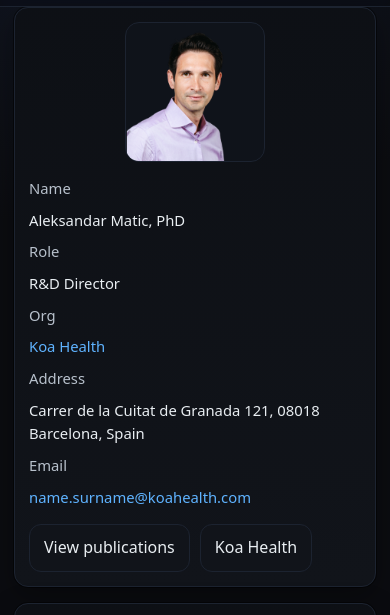
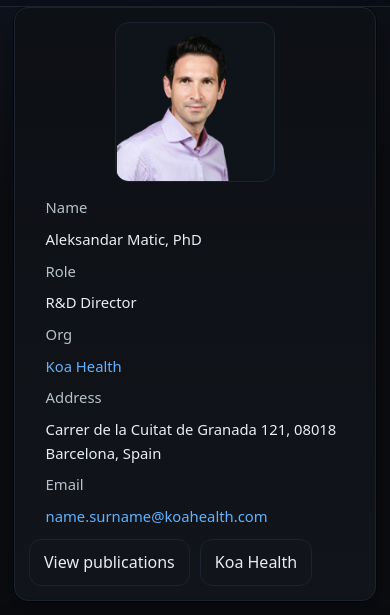
Before and after one commit to aleksmatic/matic.im, a plain HTML site: page index.html in a window 390 px wide. Shown: the part 85-700 px from the top of the page. Drawn offline with Linux system fonts and the light colour scheme.

Commit message:
Add files via upload

```diff
--- a/styles.css
+++ b/styles.css
@@ -132,15 +132,20 @@ h3 {
 
 /* --- Avatar fix --- */
 .avatar {
-  width: 140px;
+  width: 160px;
   aspect-ratio: 1 / 1;
   border-radius: 14px;
   display: block;
   object-fit: cover;
   border: 1px solid var(--border);
   background: #0f131a;
-  margin: 0 auto 14px auto; /* centers image horizontally */
+
+  /* centers inside its card */
+  margin-left: auto;
+  margin-right: auto;
+  margin-bottom: 14px;
 }
+
 
 /* --- Details fix --- */
 .kv {
@@ -210,3 +215,14 @@ footer {
 .small {
   font-size: 0.925rem;
 }
+
+@media (max-width: 859px) {
+  aside.card {
+    text-align: center;
+  }
+  .kv {
+    text-align: left; /* keep labels tidy */
+    margin: 0 auto;
+    max-width: 90%;
+  }
+}
```
